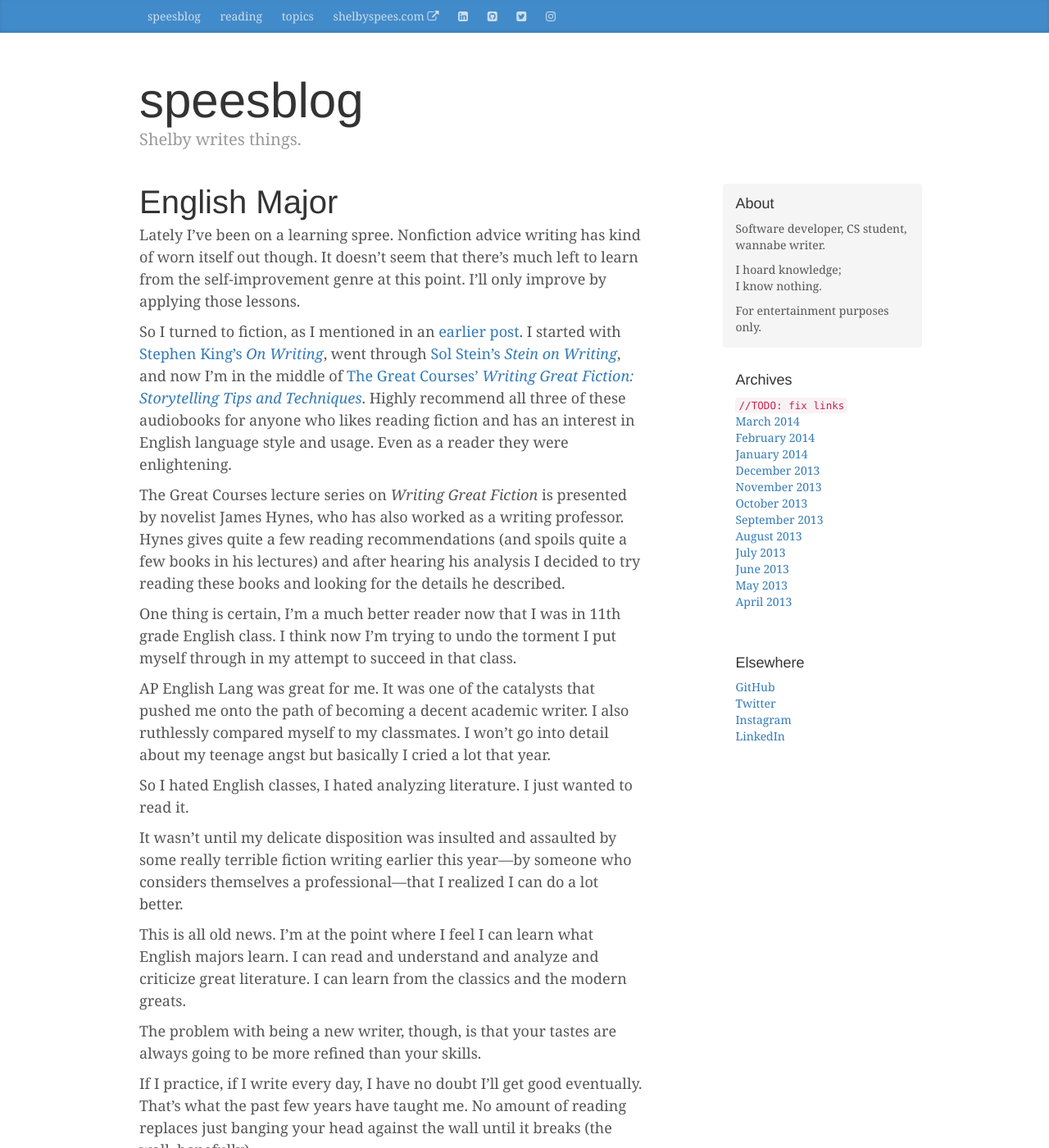
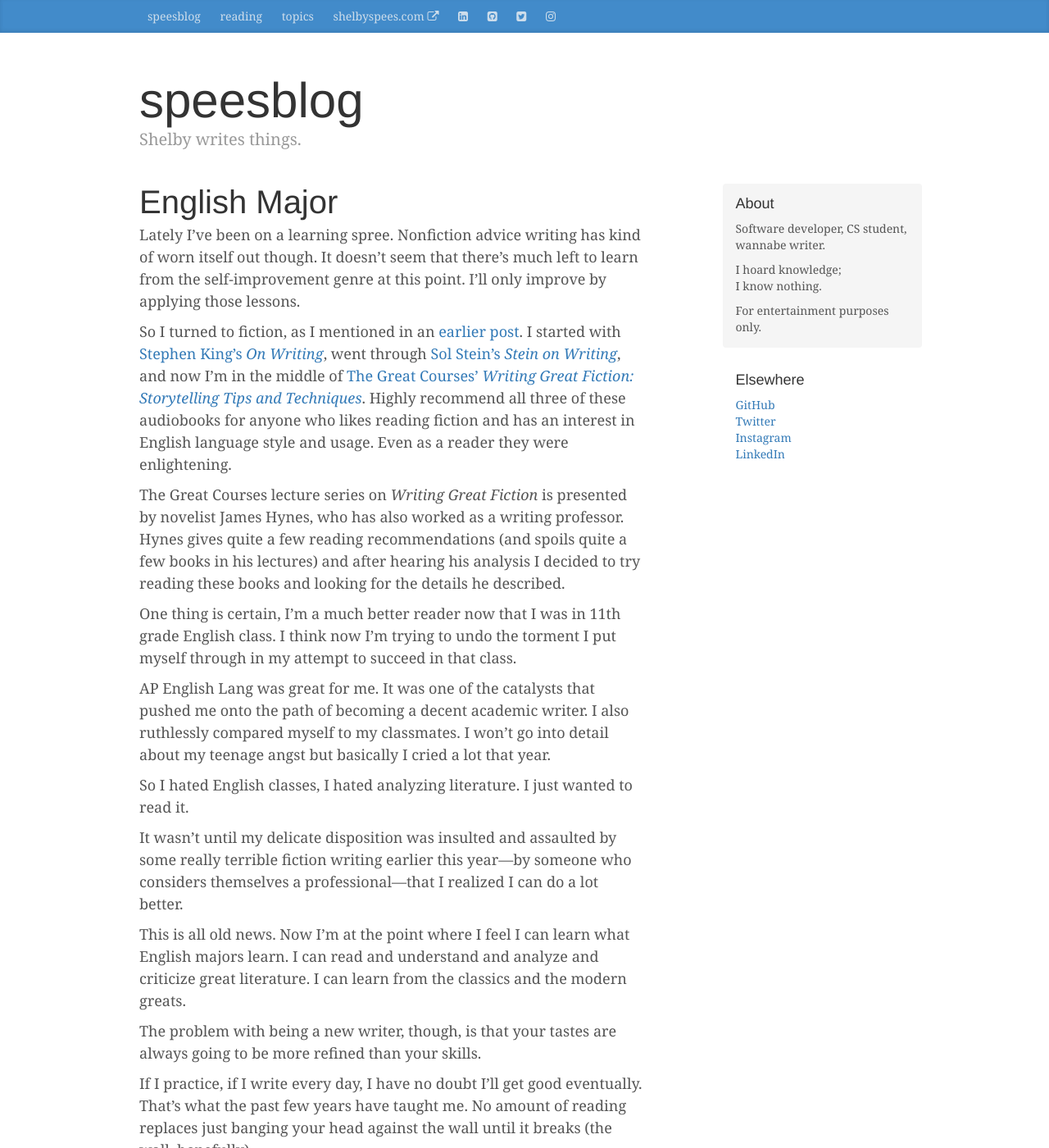
Before and after one commit to shelbyspees/speesblog, a Jekyll site: the page built from _posts/2015-09-28-english-major.md, in a window 1280 px wide and 1400 px high. Shown: the whole window at 82% size. Built offline with Jekyll 4.4.1, drawn with Linux system fonts in a browser that asks for light colours; nearby versions of some CDN libraries.

Commit message:
Fix things, remove archive

```diff
--- a/_includes/sidebar.html
+++ b/_includes/sidebar.html
@@ -6,31 +6,12 @@
     <p>For entertainment purposes only.</p>
   </div>
   <div class="sidebar-module">
-    <h4>Archives</h4>
-    <code>//TODO: fix links</code>
-    <ol class="list-unstyled">
-      <li><a href="#">March 2014</a></li>
-      <li><a href="#">February 2014</a></li>
-      <li><a href="#">January 2014</a></li>
-      <li><a href="#">December 2013</a></li>
-      <li><a href="#">November 2013</a></li>
-      <li><a href="#">October 2013</a></li>
-      <li><a href="#">September 2013</a></li>
-      <li><a href="#">August 2013</a></li>
-      <li><a href="#">July 2013</a></li>
-      <li><a href="#">June 2013</a></li>
-      <li><a href="#">May 2013</a></li>
-      <li><a href="#">April 2013</a></li>
-    </ol>
-  </div>
-  <div class="sidebar-module">
     <h4>Elsewhere</h4>
     <ol class="list-unstyled">
       <li><a href="https://github.com/shelbyspees">GitHub</a></li>
       <li><a href="https://twitter.com/speesbag/">Twitter</a></li>
       <li><a href="https://instagram.com/speesbag/">Instagram</a></li>
       <li><a href="http://linkedin.com/in/shelbyspees">LinkedIn</a></li>
-
     </ol>
   </div>
 </div>
--- a/_posts/2015-09-28-english-major.md
+++ b/_posts/2015-09-28-english-major.md
@@ -18,7 +18,7 @@ So I hated English classes, I hated analyzing literature. I just wanted to read
 
 It wasn't until my delicate disposition was insulted and assaulted by some really terrible fiction writing earlier this year---by someone who considers themselves a professional---that I realized I can do a lot better.
 
-This is all old news. I'm at the point where I feel I can learn what English majors learn. I can read and understand and analyze and criticize great literature. I can learn from the classics and the modern greats.
+This is all old news. Now I'm at the point where I feel I can learn what English majors learn. I can read and understand and analyze and criticize great literature. I can learn from the classics and the modern greats.
 
 The problem with being a new writer, though, is that your tastes are always going to be more refined than your skills.
 
```
